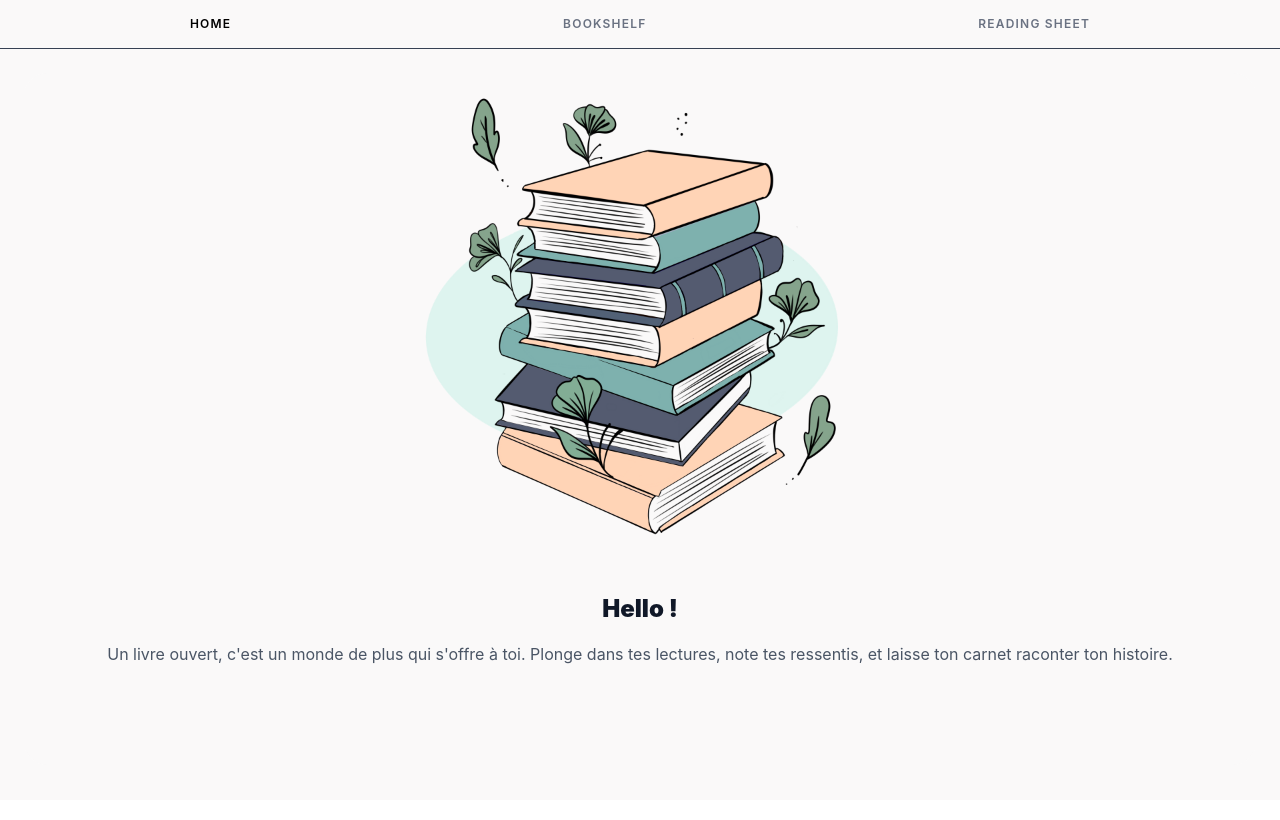
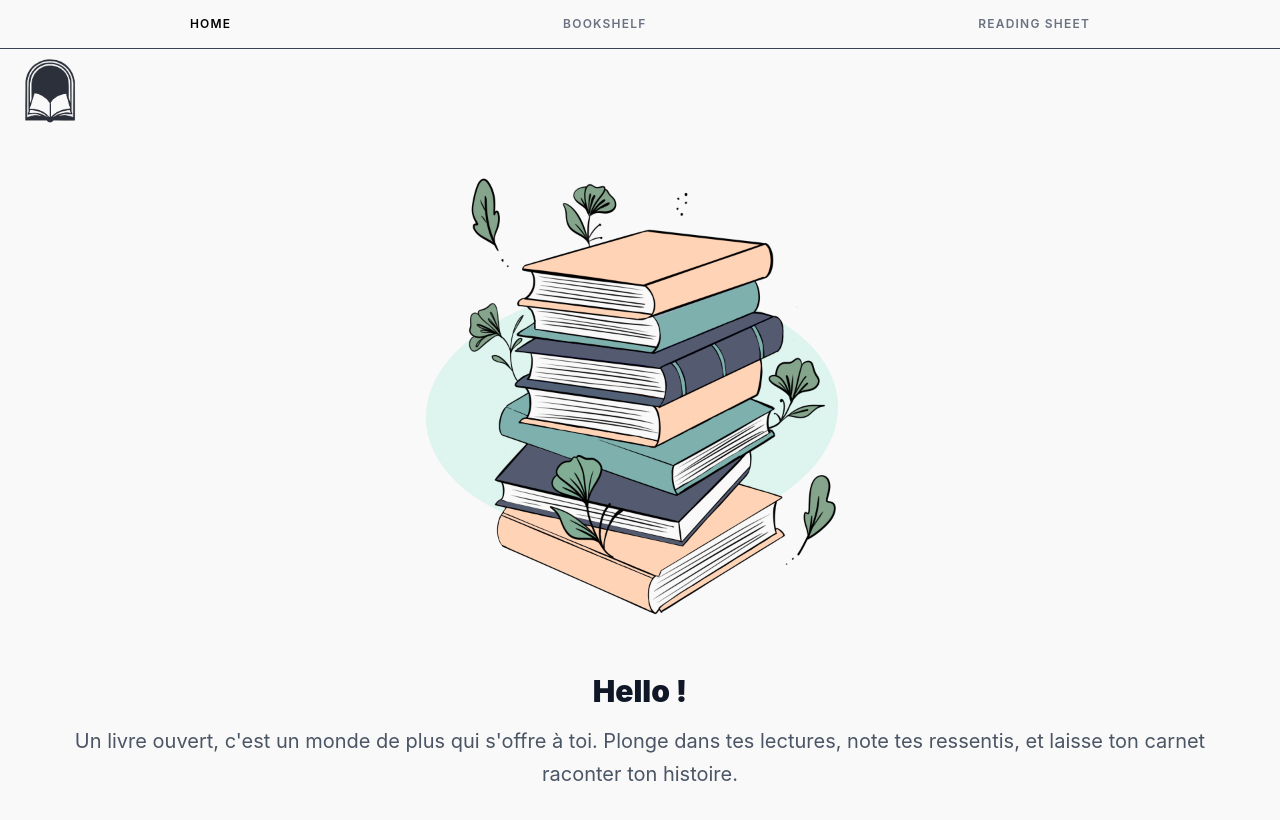
Before and after one commit to aucherm/carnet_front, a React (Vite) app in the folder my-app/: page / in a window 1280 px wide. Shown: the top 820 px of the page. Built offline with nearby package versions, Linux system fonts and the light colour scheme.

Commit message:
style / [add logo]

```diff
--- /dev/null
+++ b/my-app/src/components/Logo.tsx
@@ -0,0 +1,13 @@
+export default function Logo() {
+
+  return (
+    <div className="flex flex-start ">
+            <img
+              src="/logo.png"
+              alt="logo"
+              style={{ width: "100px", height: "100px" }}
+              className="object-contain"
+            />
+          </div>
+  );
+}
--- a/my-app/src/pages/Bookshelf.tsx
+++ b/my-app/src/pages/Bookshelf.tsx
@@ -3,6 +3,7 @@ import { useNavigate } from "react-router-dom";
 import Layout from "../components/Layout";
 import BookCard from "../components/BookCard";
 import BottomNav from "../components/BottomNav";
+import Logo from "../components/Logo";
 import type { ReadingSheet } from "../types/ReadingSheet";
 import { fetchReadingSheets } from "../services/readingSheetService";
 
@@ -19,13 +20,14 @@ export default function BookShelf() {
 
   return (
     <Layout>
-      <div className="flex justify-center items-start min-h-[calc(100vh-60px)] p-6">
+      <Logo />
+      <div className="flex justify-center">
         <div className="bg-white text-gray-900 rounded-3xl ">
-          <div className="flex justify-between items-center px-5 pt-5">
+          <div className="flex">
 
           </div>
 
-          <h2 className="font-heading text-center font-black tracking-widest uppercase text-xl mt-6 mb-6">
+          <h2 className="font-heading text-center font-black tracking-widest uppercase text-4xl mt-6 mb-6">
             Ma Bibliothèque
           </h2>
 
--- a/my-app/src/pages/Home.tsx
+++ b/my-app/src/pages/Home.tsx
@@ -1,16 +1,18 @@
 import { useNavigate } from "react-router-dom";
 import Layout from "../components/Layout";
 import BottomNav from "../components/BottomNav";
+import Logo from "../components/Logo";
 
 export default function Home() {
   const navigate = useNavigate();
 
   return (
     <Layout>
+      <Logo />
       <div className="flex justify-center min-h-[calc(100vh-60px)] p-6">
         <div className="bg-white text-gray-900 rounded-3xl  w-full ">
           {/* Header */}
-          <div className="flex justify-between items-center px-5 pt-5"></div>
+          <div className="flex justify-between items-center px-5"></div>
 
           {/* Illustration */}
           <div className="flex justify-center">
@@ -23,9 +25,9 @@ export default function Home() {
           </div>
 
           {/* Texte */}
-          <div className="px-8 pb-10 text-center">
-            <h1 className="text-2xl font-black mb-4">Hello !</h1>
-            <p className="text-l text-gray-600 leading-relaxed">
+          <div className="px-6 pb-10 text-center">
+            <h1 className="text-3xl font-black mb-4">Hello !</h1>
+            <p className="text-xl text-gray-600 leading-relaxed">
               Un livre ouvert, c'est un monde de plus qui s'offre à toi. Plonge
               dans tes lectures, note tes ressentis, et laisse ton carnet
               raconter ton histoire.
--- a/my-app/src/pages/ReadingSheet.tsx
+++ b/my-app/src/pages/ReadingSheet.tsx
@@ -8,6 +8,7 @@ import {
   deleteReadingSheet,
 } from "../services/readingSheetService";
 import BottomNav from "../components/BottomNav";
+import Logo from "../components/Logo";
 
 const EMPTY = {
   title: "",
@@ -98,6 +99,7 @@ export default function ReadingSheet() {
 
   return (
     <Layout>
+      <Logo />
       <div className="flex justify-center items-center py-6">
         <div className="bg-mint text-gray-900 rounded-xl border-2 border-gray-800 w-80 shadow-xl overflow-hidden">
           <div className="flex justify-between items-center px-5 pt-5">
```
Also changed, not shown: my-app/public/logo.png (added).
